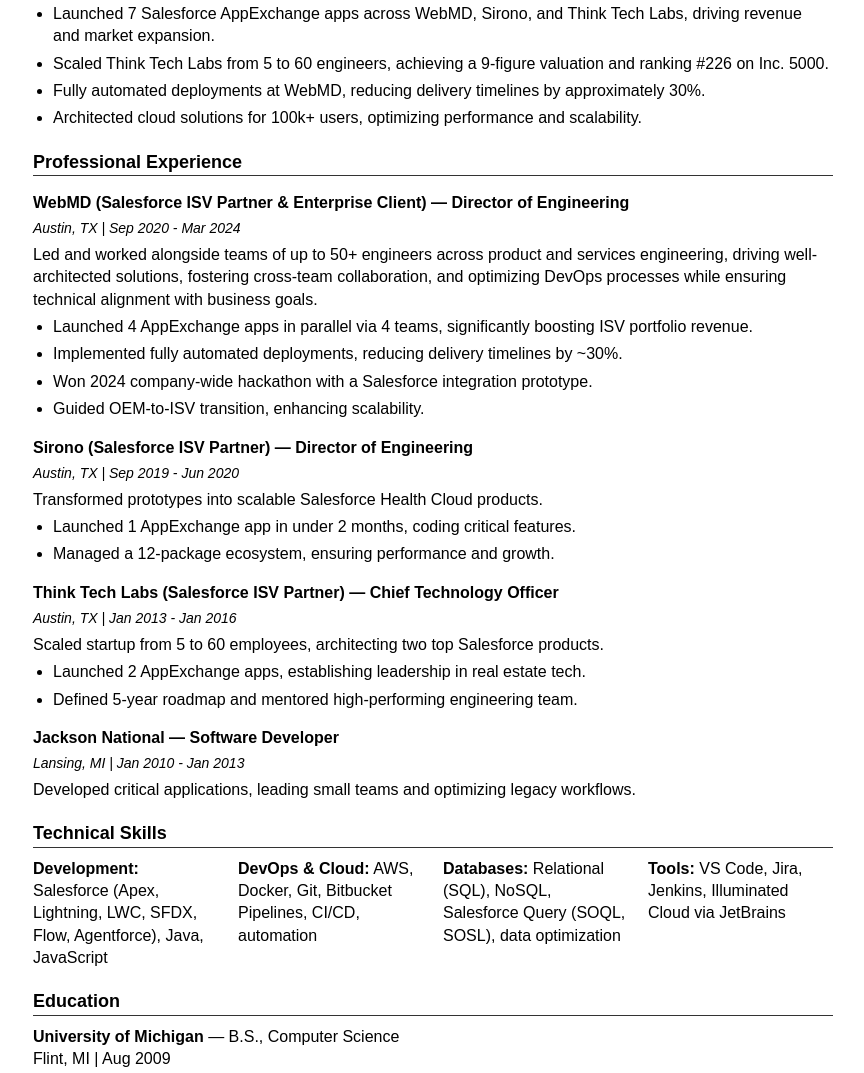
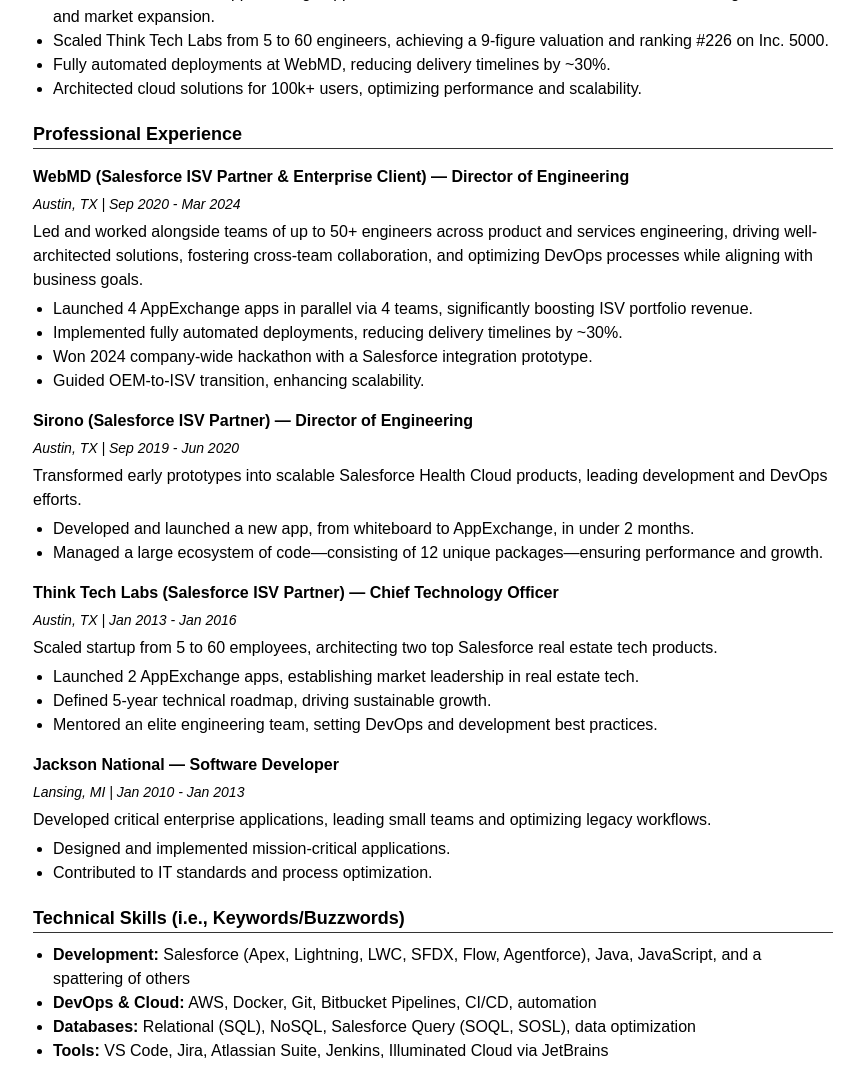
Before and after one commit to erickingston/website, a plain HTML site: page resume/index.html in a window 1280 px wide. Shown: the part 365-1438 px from the top of the page, without its empty margins (207-1071 px from the left). Drawn offline with Linux system fonts and the light colour scheme.

Commit message:
Update index.html

```diff
--- a/resume/index.html
+++ b/resume/index.html
@@ -7,11 +7,9 @@
     <style>
         body {
             font-family: Arial, sans-serif;
-            margin: 0;
-            padding: 20px;
-            line-height: 1.4;
             max-width: 800px;
-            margin: 0 auto;
+            margin: 20px auto;
+            line-height: 1.5;
         }
         h1 {
             font-size: 24px;
@@ -34,7 +32,7 @@
             font-size: 14px;
             margin-bottom: 10px;
         }
-        .title-list {
+        .title {
             font-style: italic;
             font-size: 14px;
             margin-bottom: 15px;
@@ -45,52 +43,46 @@
         .job-title {
             font-weight: bold;
         }
-        .job-details {
+        .date-location {
             font-style: italic;
             font-size: 14px;
         }
         ul {
             padding-left: 20px;
         }
-        li {
-            margin-bottom: 5px;
-        }
-        .skills-section {
-            display: flex;
-            flex-wrap: wrap;
-            gap: 20px;
-        }
-        .skills-column {
-            flex: 1;
-        }
     </style>
 </head>
 <body>
     <h1>Eric Kingston</h1>
-    <div class="contact">
+    <p class="contact">
         Tampa, FL | (810) 423-2629 | <a href="mailto:erickingston@gmail.com">erickingston@gmail.com</a> |
-        <a href="https://www.linkedin.com/in/eric-kingston" target="_blank">linkedin.com/in/eric-kingston</a>
-    </div>
-    <div class="title-list">
+        <a href="https://linkedin.com/in/eric-kingston" target="_blank">linkedin.com/in/eric-kingston</a>
+    </p>
+    <p class="title">
         <em>Creative Technical Architect | CTO | Director of Engineering | Salesforce ISV & DevOps Leader | 7+ AppExchange Apps Launched</em>
-    </div>
+    </p>
 
     <h2>Professional Summary</h2>
-    <p>Hands-on technical architect and engineering leader with over a decade of experience driving innovative Salesforce solutions, launching a multitude of AppExchange apps, scaling startups, and orchestrating large-scale projects and teams. Known for deep technical Salesforce expertise, process optimization, and fostering collaborative, growth-oriented teams—bridging technical vision with business impact through grit, adaptability, and mentorship.</p>
+    <p>
+        Hands-on technical architect and engineering leader with over a decade of experience driving innovative Salesforce solutions, launching high-impact AppExchange apps, scaling startups, and orchestrating large-scale projects and teams. Known for deep Salesforce expertise, process optimization, and building collaborative, high-performing teams—bridging technical vision with business impact through grit, adaptability, and mentorship.
+    </p>
 
     <h2>Key Achievements</h2>
     <ul>
         <li>Launched 7 Salesforce AppExchange apps across WebMD, Sirono, and Think Tech Labs, driving revenue and market expansion.</li>
         <li>Scaled Think Tech Labs from 5 to 60 engineers, achieving a 9-figure valuation and ranking #226 on Inc. 5000.</li>
-        <li>Fully automated deployments at WebMD, reducing delivery timelines by approximately 30%.</li>
+        <li>Fully automated deployments at WebMD, reducing delivery timelines by ~30%.</li>
         <li>Architected cloud solutions for 100k+ users, optimizing performance and scalability.</li>
     </ul>
 
     <h2>Professional Experience</h2>
+
     <div class="job">
         <h3><span class="job-title">WebMD (Salesforce ISV Partner & Enterprise Client)</span> — Director of Engineering</h3>
-        <p class="job-details">Austin, TX | Sep 2020 - Mar 2024</p>
-        <p>Led and worked alongside teams of up to 50+ engineers across product and services engineering, driving well-architected solutions, fostering cross-team collaboration, and optimizing DevOps processes while ensuring technical alignment with business goals.</p>
+        <p class="date-location">Austin, TX | Sep 2020 - Mar 2024</p>
+        <p>
+            Led and worked alongside teams of up to 50+ engineers across product and services engineering, driving well-architected solutions, fostering cross-team collaboration, and optimizing DevOps processes while aligning with business goals.
+        </p>
         <ul>
             <li>Launched 4 AppExchange apps in parallel via 4 teams, significantly boosting ISV portfolio revenue.</li>
             <li>Implemented fully automated deployments, reducing delivery timelines by ~30%.</li>
@@ -98,48 +90,56 @@
             <li>Guided OEM-to-ISV transition, enhancing scalability.</li>
         </ul>
     </div>
+
     <div class="job">
         <h3><span class="job-title">Sirono (Salesforce ISV Partner)</span> — Director of Engineering</h3>
-        <p class="job-details">Austin, TX | Sep 2019 - Jun 2020</p>
-        <p>Transformed prototypes into scalable Salesforce Health Cloud products.</p>
+        <p class="date-location">Austin, TX | Sep 2019 - Jun 2020</p>
+        <p>
+            Transformed early prototypes into scalable Salesforce Health Cloud products, leading development and DevOps efforts.
+        </p>
         <ul>
-            <li>Launched 1 AppExchange app in under 2 months, coding critical features.</li>
-            <li>Managed a 12-package ecosystem, ensuring performance and growth.</li>
+            <li>Developed and launched a new app, from whiteboard to AppExchange, in under 2 months.</li>
+            <li>Managed a large ecosystem of code—consisting of 12 unique packages—ensuring performance and growth.</li>
         </ul>
     </div>
+
     <div class="job">
         <h3><span class="job-title">Think Tech Labs (Salesforce ISV Partner)</span> — Chief Technology Officer</h3>
-        <p class="job-details">Austin, TX | Jan 2013 - Jan 2016</p>
-        <p>Scaled startup from 5 to 60 employees, architecting two top Salesforce products.</p>
+        <p class="date-location">Austin, TX | Jan 2013 - Jan 2016</p>
+        <p>
+            Scaled startup from 5 to 60 employees, architecting two top Salesforce real estate tech products.
+        </p>
         <ul>
-            <li>Launched 2 AppExchange apps, establishing leadership in real estate tech.</li>
-            <li>Defined 5-year roadmap and mentored high-performing engineering team.</li>
+            <li>Launched 2 AppExchange apps, establishing market leadership in real estate tech.</li>
+            <li>Defined 5-year technical roadmap, driving sustainable growth.</li>
+            <li>Mentored an elite engineering team, setting DevOps and development best practices.</li>
         </ul>
     </div>
+
     <div class="job">
         <h3><span class="job-title">Jackson National</span> — Software Developer</h3>
-        <p class="job-details">Lansing, MI | Jan 2010 - Jan 2013</p>
-        <p>Developed critical applications, leading small teams and optimizing legacy workflows.</p>
+        <p class="date-location">Lansing, MI | Jan 2010 - Jan 2013</p>
+        <p>
+            Developed critical enterprise applications, leading small teams and optimizing legacy workflows.
+        </p>
+        <ul>
+            <li>Designed and implemented mission-critical applications.</li>
+            <li>Contributed to IT standards and process optimization.</li>
+        </ul>
     </div>
 
-    <h2>Technical Skills</h2>
-    <div class="skills-section">
-        <div class="skills-column">
-            <strong>Development:</strong> Salesforce (Apex, Lightning, LWC, SFDX, Flow, Agentforce), Java, JavaScript
-        </div>
-        <div class="skills-column">
-            <strong>DevOps & Cloud:</strong> AWS, Docker, Git, Bitbucket Pipelines, CI/CD, automation
-        </div>
-        <div class="skills-column">
-            <strong>Databases:</strong> Relational (SQL), NoSQL, Salesforce Query (SOQL, SOSL), data optimization
-        </div>
-        <div class="skills-column">
-            <strong>Tools:</strong> VS Code, Jira, Jenkins, Illuminated Cloud via JetBrains
-        </div>
-    </div>
+    <h2>Technical Skills (i.e., Keywords/Buzzwords)</h2>
+    <ul>
+        <li><strong>Development:</strong> Salesforce (Apex, Lightning, LWC, SFDX, Flow, Agentforce), Java, JavaScript, and a spattering of others</li>
+        <li><strong>DevOps & Cloud:</strong> AWS, Docker, Git, Bitbucket Pipelines, CI/CD, automation</li>
+        <li><strong>Databases:</strong> Relational (SQL), NoSQL, Salesforce Query (SOQL, SOSL), data optimization</li>
+        <li><strong>Tools:</strong> VS Code, Jira, Atlassian Suite, Jenkins, Illuminated Cloud via JetBrains</li>
+    </ul>
 
     <h2>Education</h2>
-    <p><strong>University of Michigan</strong> — B.S., Computer Science<br>Flint, MI | Aug 2009</p>
-
+    <p>
+        <strong>University of Michigan</strong> — B.S., Computer Science<br>
+        Flint, MI | Aug 2009
+    </p>
 </body>
 </html>
```
